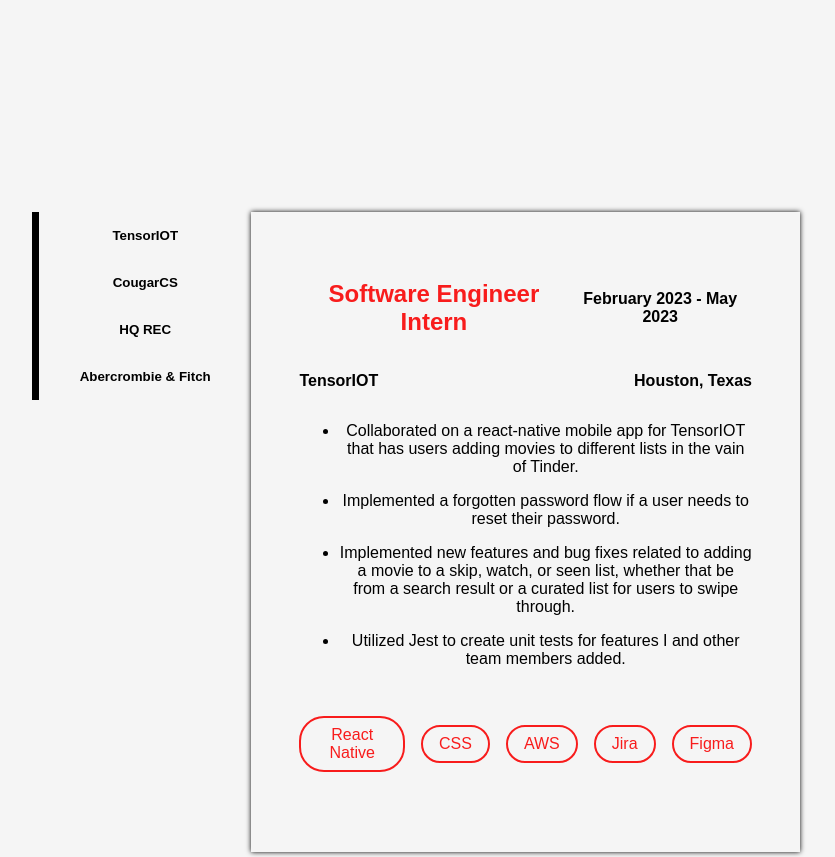
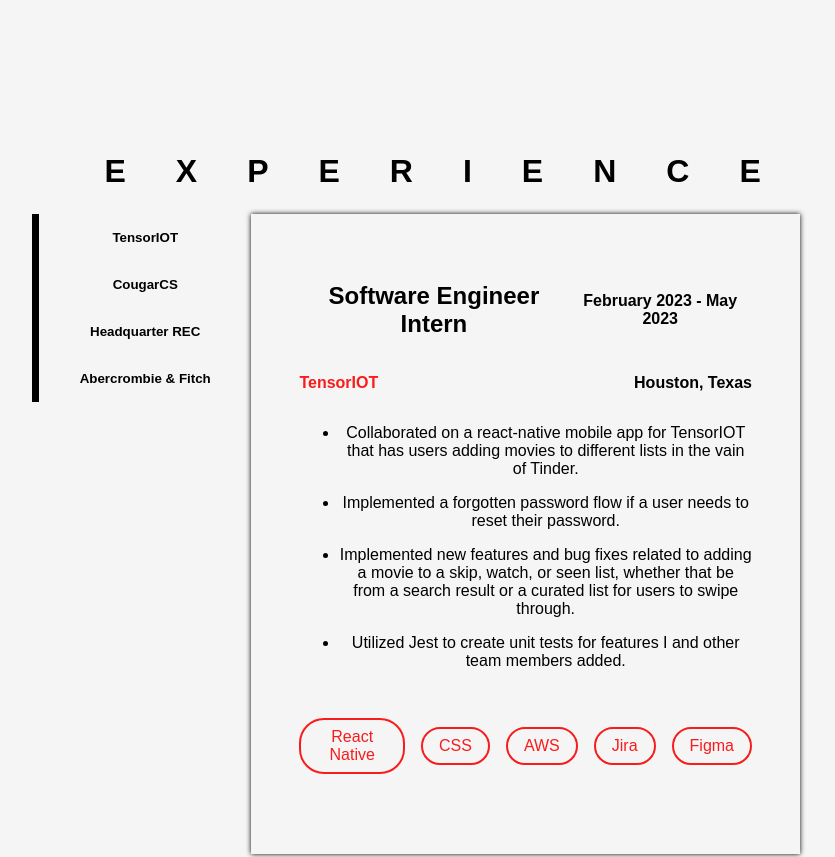
Before and after one commit to ShazAliMomin/personal-site, a React (Create React App) app: page / in a window 1280 px wide. Shown: the part 660-1517 px from the top of the page, without its empty margins (224-1059 px from the left). Built offline with nearby package versions, Linux system fonts and the light colour scheme; a web font is replaced by a local one.

Commit message:
minor updates

```diff
--- a/src/components/Experience/Experience.css
+++ b/src/components/Experience/Experience.css
@@ -4,8 +4,16 @@
   margin: 0;
   padding: 0;
   display: flex;
-  justify-content: center;
   align-items: center;
+  flex-direction: column;
+}
+
+.experience-section h1 {
+  margin-bottom: 0;
+  padding-left: 5.2rem;
+  padding-bottom: 1.5rem;
+  letter-spacing: 50px;
+  text-align: center;
 }
 
 .experience-container {
--- a/src/components/Experience/Experience.jsx
+++ b/src/components/Experience/Experience.jsx
@@ -19,11 +19,12 @@
       setCurrentExp(experienceList.Abercrombie);
     }
 
-    event.preventDefault();
+    // event.preventDefault();
   }
 
   return (
     <div className="experience-section">
+      <h1>EXPERIENCE</h1>
       <div className="experience-container">
         <div className="tab">
           <button onClick={handleClick} name="TensorIOT">
@@ -33,7 +34,7 @@
             CougarCS
           </button>
           <button onClick={handleClick} name="REC">
-            HQ REC
+            Headquarter REC
           </button>
           <button onClick={handleClick} name="Abercrombie">
             Abercrombie & Fitch
--- a/src/components/Experience/ExperienceDetails.css
+++ b/src/components/Experience/ExperienceDetails.css
@@ -1,3 +1,12 @@
+span {
+  color: rgb(248, 28, 28);
+}
+
+p {
+  /* color: rgb(248, 28, 28); */
+  font-weight: bold;
+}
+
 .details-container {
   height: 100%;
   width: 100%;
@@ -12,15 +21,6 @@
   display: flex;
   justify-content: space-between;
   align-items: center;
-}
-
-.details h2 {
-  color: rgb(248, 28, 28);
-}
-
-.details p {
-  /* color: rgb(248, 28, 28); */
-  font-weight: bold;
 }
 
 .description {
--- a/src/components/Experience/ExperienceDetails.jsx
+++ b/src/components/Experience/ExperienceDetails.jsx
@@ -10,7 +10,9 @@
           <p>{props.experience.date}</p>
         </div>
         <div>
-          <p>{props.experience.name}</p>
+          <p>
+            <span>{props.experience.name}</span>
+          </p>
           <p>{props.experience.location}</p>
         </div>
         <ul className="description">
```
